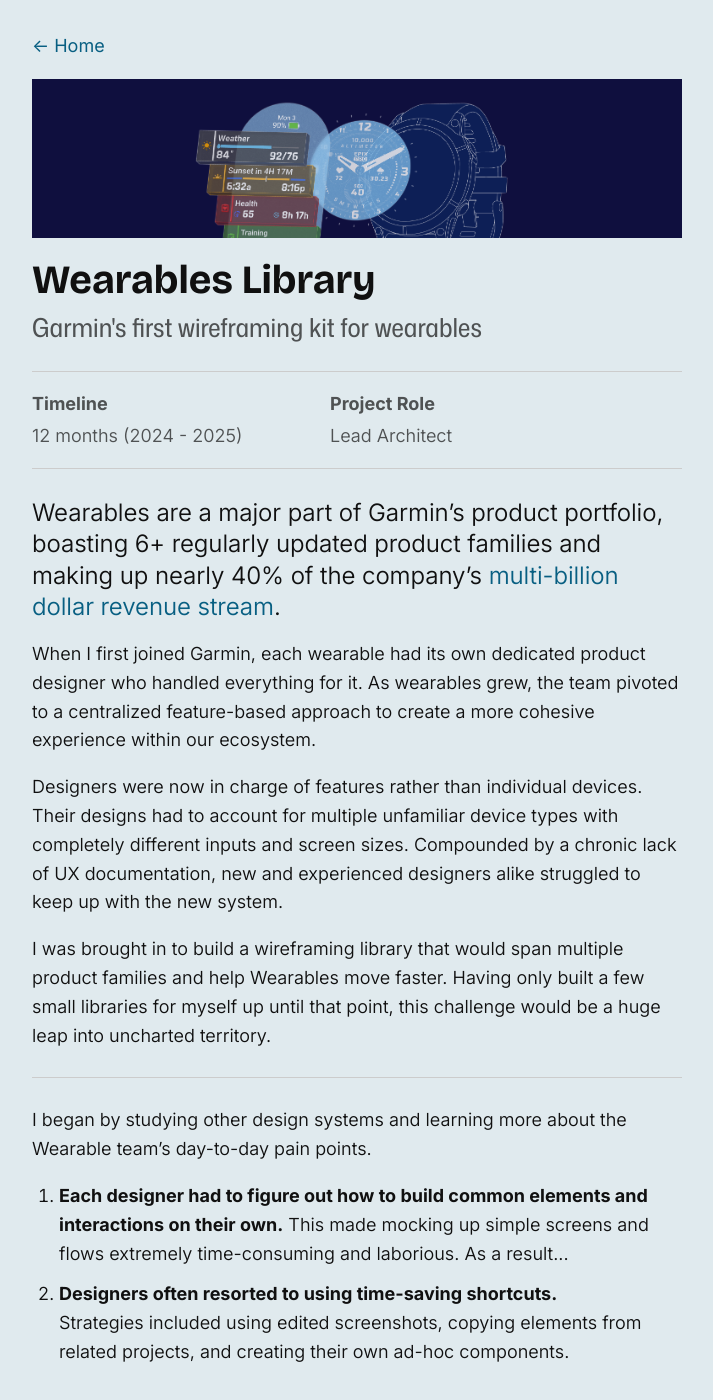
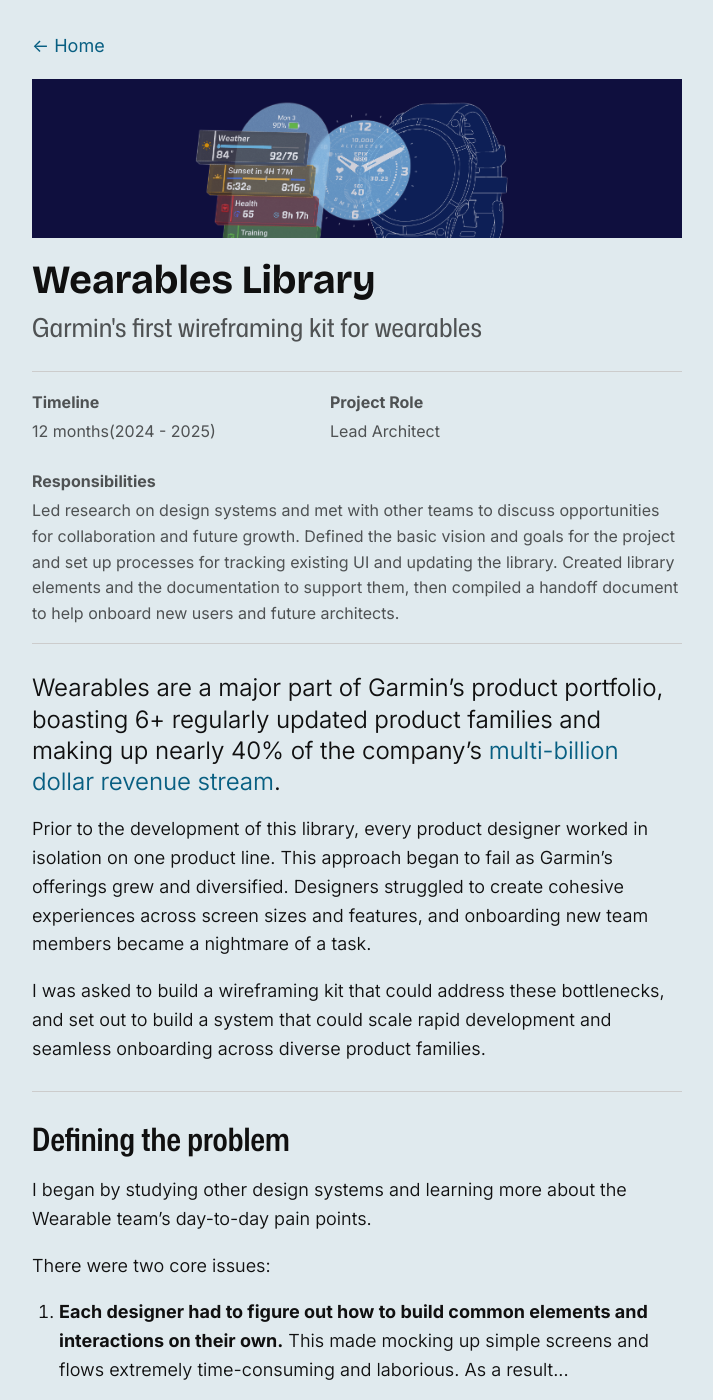
Before and after one commit to alyssafusato/alyssafusato.github.io, a Jekyll site: the page built from projects/wearables-library.html, in a window 1280 px wide and 1400 px high. Shown: the whole window, without its empty margins (283-996 px from the left). Built offline with Jekyll 4.4.1, drawn with Linux system fonts in a browser that asks for light colours; some of the changed text lies outside the part shown.

Commit message:
Minor edits to main projects, added Responsibilities section to top

```diff
--- a/_data/projects.yaml
+++ b/_data/projects.yaml
@@ -10,7 +10,7 @@ main-projects:
 
   - name: Wearables Library
     link: /wearables-library
-    subline: Garmin’s first wearables wireframing kit
+    subline: Building Garmin’s first wireframing kit for wearables
     description:
     date: 2024 - 2025
     type: Figma Library
@@ -19,7 +19,7 @@ main-projects:
 
   - name: eTrex SE
     link: /etrex-se
-    subline: Entry-level GPS navigator
+    subline: Creating a successor to Garmin's bestselling handheld GPS
     description:
     date: 2021 - 2022
     type: Consumer Electronics
@@ -29,7 +29,7 @@ main-projects:
 other-projects:
   - name: GC+ Live Activity
     link: /live-activity
-    description: View and control wearable activities from the app in one of the most successful subscription features to launch on Connect+ this past year.
+    description: View and control wearable activities from your phone in one of the most successful subscription features to launch on Connect+ this past year.
     date: 2022 - 2025
     type: Mobile App, Concept Pitch
     image: "/assets/images/live-activity-thumbnail.png"
--- a/projects/wearables-library.html
+++ b/projects/wearables-library.html
@@ -5,9 +5,7 @@ permalink: /wearables-library
 ---
 
 <div class="paragraph-container">
-    <a href="/" class="text-link" style="align-self: flex-start">
-        &lt;- Home
-    </a>
+    <a href="/" class="text-link" style="align-self: flex-start">&lt;- Home</a>
     <img src="assets/images/wearables-banner.png" alt=""></img>
     <div class="title-wrapper">
         <h3 class="font-family-display">{{ page.title }}</h3>
@@ -17,16 +15,21 @@ permalink: /wearables-library
         <hr>
         <div class="stat-block-wrapper">
             <div class="stat-block">
-                <p><strong>Timeline</strong></p>
-                <p>
-                    12 months
-                    <!-- <br> -->
-                    (2024 - 2025)
-                </p>
+                <small><strong>Timeline</strong></small>
+                <small>12 months<!-- <br> -->(2024 - 2025)</small>
             </div>
             <div class="stat-block">
-                <p><strong>Project Role</strong></p>
-                <p>Lead Architect</p>
+                <small><strong>Project Role</strong></small>
+                <small>Lead Architect</small>
+            </div>
+            <div class="stat-block" style="max-width: unset; flex: unset;">
+                <small><strong>Responsibilities</strong></small>
+                <small>
+                    Led research on design systems and met with other teams to discuss opportunities for collaboration
+                    and future growth. Defined the basic vision and goals for the project and set up processes for
+                    tracking existing UI and updating the library. Created library elements and the documentation to
+                    support them, then compiled a handoff document to help onboard new users and future architects.
+                </small>
             </div>
         </div>
         <hr>
@@ -38,19 +41,19 @@ permalink: /wearables-library
             target="_blank" class="link-styling">
             multi-billion dollar revenue stream</a>.
     </p>
-    <p>When I first joined Garmin, each wearable had its own dedicated product designer who handled everything for it.
-        As wearables grew, the team pivoted to a centralized feature-based approach to create a more cohesive experience
-        within our ecosystem.</p>
-    <p>Designers were now in charge of features rather than individual devices. Their designs had to account for
-        multiple unfamiliar device types with completely different inputs and screen sizes. Compounded by a chronic lack
-        of UX documentation, new and experienced designers alike struggled to keep up with the new system.
+    <p>
+        Prior to the development of this library, every product designer worked in isolation on one product line. This
+        approach began to fail as Garmin’s offerings grew and diversified. Designers struggled to create cohesive
+        experiences across screen sizes and features, and onboarding new team members became a nightmare of a task.
     </p>
-    <p>I was brought in to build a wireframing library that would span multiple product families and help Wearables move
-        faster. Having only built a few small libraries for myself up until that point, this challenge would be a huge
-        leap into uncharted territory.</p>
+    <p>
+        I was asked to build a wireframing kit that could address these bottlenecks, and set out to build a system that
+        could scale rapid development and seamless onboarding across diverse product families.
+    </p>
     <hr>
-    <!-- <h4>Background</h4> -->
+    <h4>Defining the problem</h4>
     <p>I began by studying other design systems and learning more about the Wearable team’s day-to-day pain points. </p>
+    <p>There were two core issues:</p>
     <ol>
         <li>
             <strong>Each designer had to figure out how to build common elements and interactions on their own.</strong>
@@ -82,6 +85,7 @@ permalink: /wearables-library
         systems are often criticized for. These fears have prevented us from investing in design systems in the past,
         and we wanted to be mindful of them moving forward.
     </p>
+    <h4>Library requirements</h4>
     <p>From this phase, a set of requirements for the library emerged:</p>
     <ol>
         <li>Support the main product families owned by the wearables team and make it easy to convert features
@@ -99,6 +104,7 @@ permalink: /wearables-library
         <img src="assets/images/wearables-library-process.png" alt=""></img>
         <!-- <div class="label-1"> // Diagram of our process // </div> -->
     </div>
+    <h4>Auditing existing work</h4>
     <p>
         It didn’t take long for me to realize that the mockups and design specs linked in each ticket didn’t always
         match implementation. I started keeping a record of device screenshots to show the design team and help with
```
Also changed, not shown: other parts of projects/wearables-library.html (+6 -0 lines), projects/etrex-se.html (+24 -12 lines), projects/shotview.html (+28 -21 lines).
